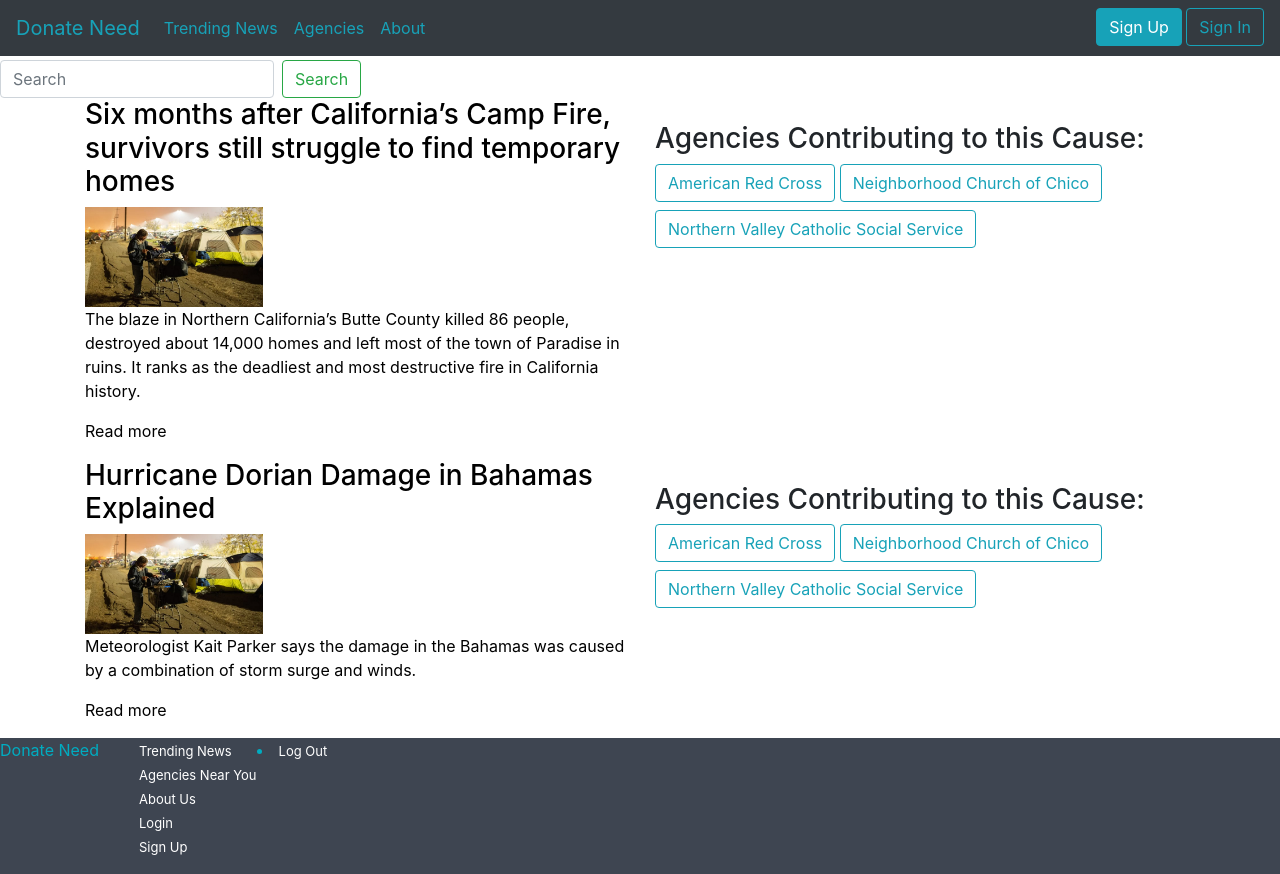
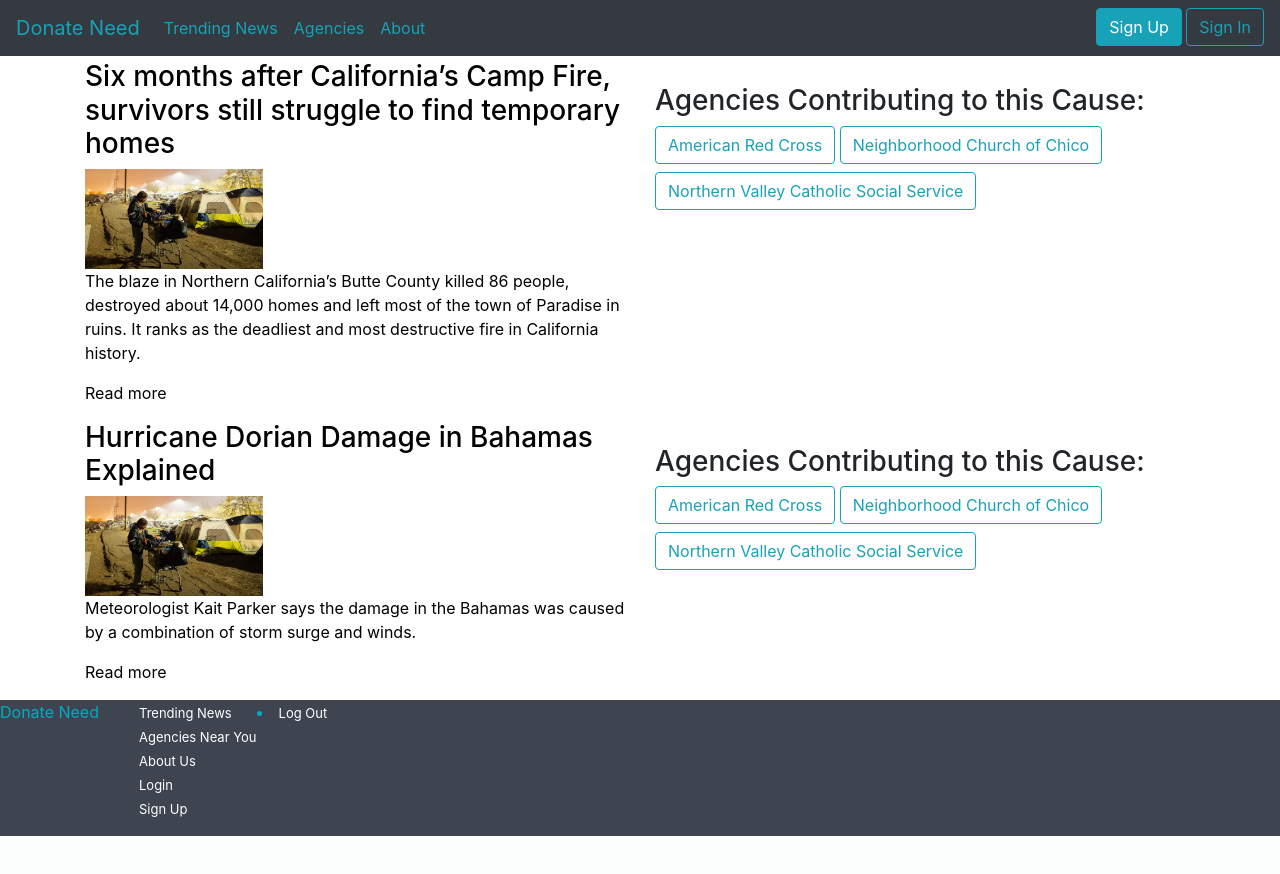
Before and after one commit to ChicoState/DonateNeed, a Django app: page /trending in a window 1280 px wide. After the commit the page ends 836 px from the top, so only its background shows below. Run offline with Django 3.2, Linux system fonts and the light colour scheme; some libraries are stand-ins or nearby versions.

Commit message:
commented out unneeded code

```diff
--- a/mysite/myapp/templates/main/agencies.html
+++ b/mysite/myapp/templates/main/agencies.html
@@ -3,10 +3,10 @@
 {% load static %}
 
 {% block content %}
-<form class="form-inline first-element">
+<!-- <form class="form-inline first-element">
    <input class="form-control mr-sm-2" type="search" placeholder="Search" aria-label="Search">
    <button class="btn btn-outline-success my-2 my-sm-0" type="submit">Search</button>
- </form>
+</form> -->
 <br>
 <br>
 <br>
--- a/mysite/myapp/templates/main/trending.html
+++ b/mysite/myapp/templates/main/trending.html
@@ -3,11 +3,11 @@
 {% load static %}
 
 {% block content %}
- <form class="form-inline first-element">
+<!-- <form class="form-inline first-element">
    <input class="form-control mr-sm-2" type="search" placeholder="Search" aria-label="Search">
    <button class="btn btn-outline-success my-2 my-sm-0" type="submit">Search</button>
- </form>
-<div class="container">
+ </form> -->
+<div class="container first-element">
   <div class="row">
     {% for article in articles %}
       <div class = "col-6">
```
